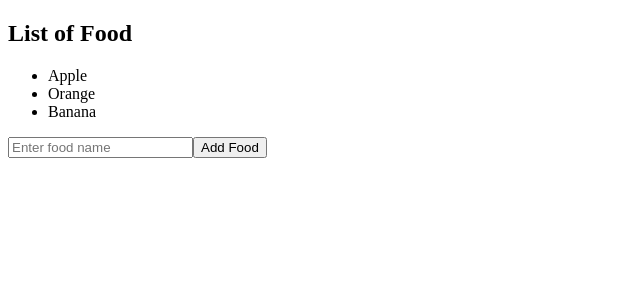
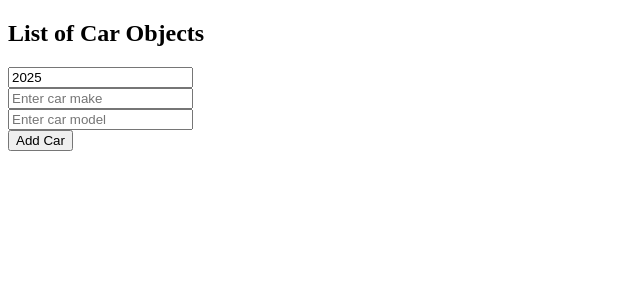
Before and after one commit to RenanGDias/react-website, a React (Vite) app in the folder my-react-app/: page / in a window 1280 px wide. Shown: the top 300 px of the page, without its empty margins (0-640 px from the left). Built offline with nearby package versions, Linux system fonts and the light colour scheme.

Commit message:
Atualizando array de objetos em React

```diff
--- a/my-react-app/src/MyComponent.jsx
+++ b/my-react-app/src/MyComponent.jsx
@@ -2,31 +2,54 @@
 
 function MyComponent() {
 
-    const [foods, setFoods] = useState(["Apple", "Orange", "Banana"]);
+    const [cars, setCars] = useState([]);
+    const [carYear, setCarYear] = useState(new Date().getFullYear());
+    const [carMake, setCarMake] = useState("");
+    const [carModel, SetCarModel] = useState("");
 
-    function handleAddFood() {
+    function handleAddCar() {
 
-        const newFood = document.getElementById("foodInput").value;
-        document.getElementById("foodInput").value = "";
+        const newCar = {year: carYear,
+                        make: carMake,
+                        model: carModel};
+        setCars(prevCars => [...prevCars, newCar]);
 
-        setFoods(prevFoods => [...prevFoods, newFood]);
+        setCarYear(new Date().getFullYear());
+        setCarMake("");
+        SetCarModel("");
     }
 
-    function handleRemoveFood(index) {
+    function handleRemoveCar(index) {
+        setCars(prevCars => prevCars.filter((_, i) => i !== index));
+    }
 
-        setFoods(foods.filter((_, i) => i !== index));
+    function handleYearChange(event) {
+        setCarYear(event.target.value);
+    }
+
+    function handleMakeChange(event) {
+        setCarMake(event.target.value);
+    }
+
+    function handleModelChange(event) {
+        SetCarModel(event.target.value);
     }
 
     return( <div>
-                <h2>List of Food</h2>
+                <h2>List of Car Objects</h2>
                 <ul>
-                    {foods.map((food, index) =>
-                    <li key={index} onClick={() => handleRemoveFood(index)}>
-                        {food}
-                    </li>)}
+                    {cars.map((car, index) =>
+                            <li key={index} onClick={() => handleRemoveCar(index)}>
+                                {car.year} {car.make} {car.model}
+                            </li>)}
                 </ul>
-                <input type="text" id="foodInput" placeholder="Enter food name"/>
-                <button onClick={handleAddFood}>Add Food</button>
+
+                <input type="number" value={carYear} onChange={handleYearChange}/><br/>
+                <input type="text" value={carMake} onChange={handleMakeChange}
+                        placeholder="Enter car make"/><br/>
+                <input type="text" value={carModel} onChange={handleModelChange}
+                        placeholder="Enter car model"/><br/>
+                <button onClick={handleAddCar}>Add Car</button>
             </div>);
 }
 
```
